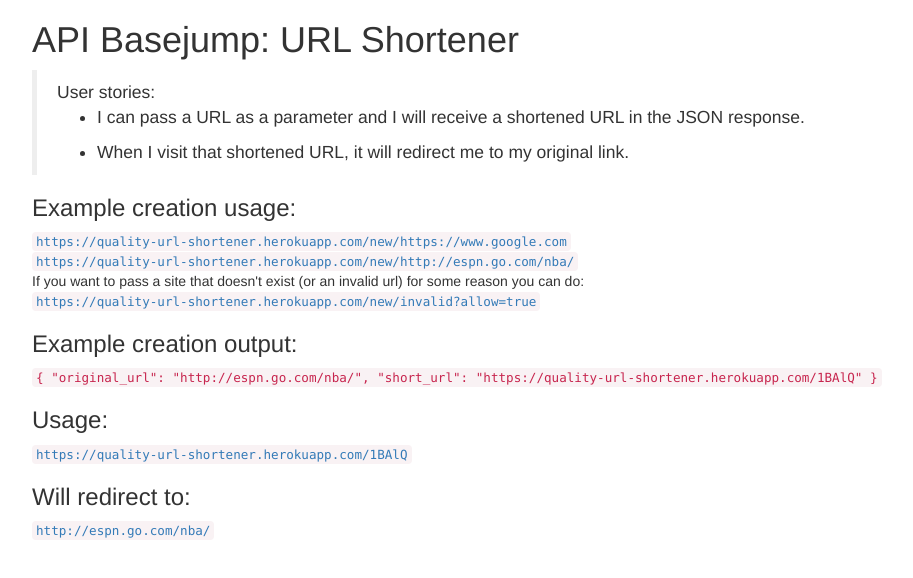
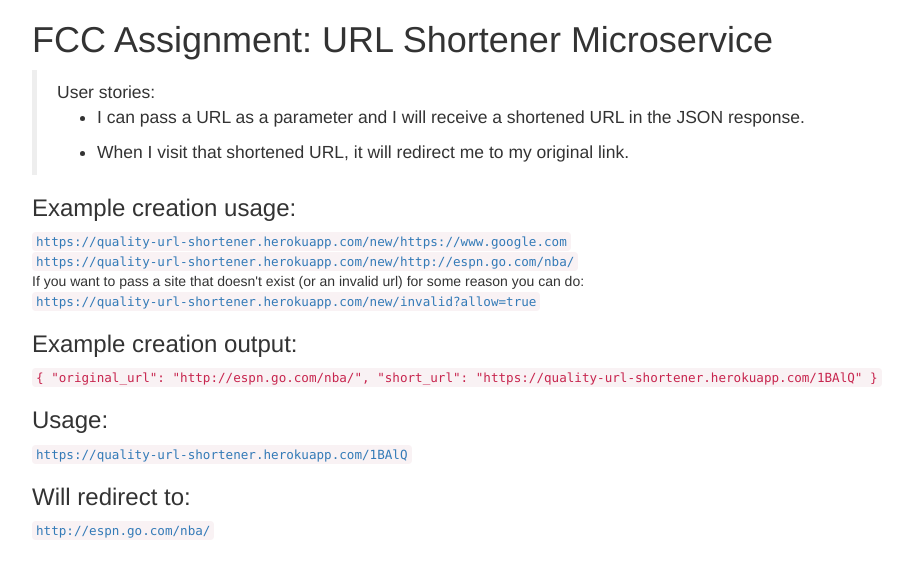
Before and after one commit to qualitydixon/quality-url-shortener, a website: page public/index.html in a window 1280 px wide. Shown: the whole page, without its empty margins (38-951 px from the left). Drawn offline with nearby package versions, Linux system fonts and the light colour scheme.

Commit message:
Improve README

```diff
--- a/public/index.html
+++ b/public/index.html
@@ -8,7 +8,7 @@
 <body>
   <div class="container">
     <h1 class="header">
-      API Basejump: URL Shortener
+      FCC Assignment: URL Shortener Microservice
     </h1>
     <blockquote>
       User stories:
```
Also changed, not shown: README.md.
